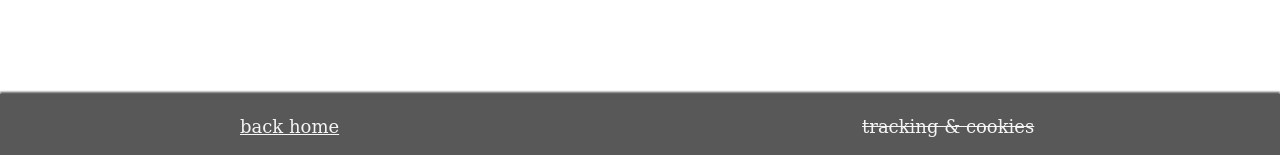
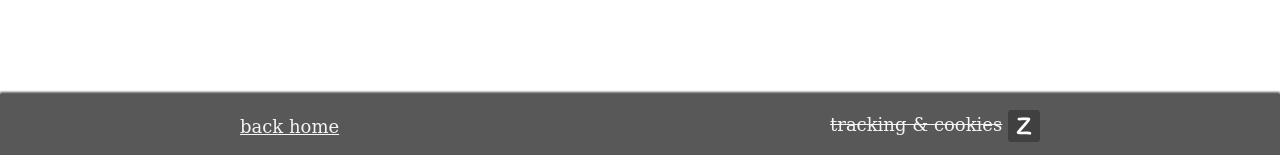
Before and after one commit to ZackDev/zackdev.github.io, a Jekyll site: the page built from pages/archive.md, in a window 1280 px wide. Shown: the part 742-897 px from the top of the page. Built offline with Jekyll 4.4.1, drawn with Linux system fonts in a browser that asks for light colours.

Commit message:
reenabled logo

```diff
--- a/_layouts/default.html
+++ b/_layouts/default.html
@@ -11,10 +11,8 @@
     <script type="text/javascript" src="/assets/js/main.js"></script>
     <script type="text/javascript" src="/assets/js/highcharts.min.js"></script>
     <link href="/assets/css/style.css" rel="stylesheet" type="text/css">
-    <!--
     <link rel="icon" type="image/png" sizes="16x16" href="/assets/img/favicon-16x16.png">
     <link rel="icon" type="image/png" sizes="32x32" href="/assets/img/favicon-32x32.png">
-    -->
   </head>
   <body>
     <!-- header start -->
@@ -41,7 +39,7 @@
         {% else %}
         <div></div>
         {% endif %}
-        <div id="site-details"><s>tracking & cookies</s>&nbsp;<!-- <img src="/assets/icons/z.png" style="vertical-align: middle;"/> --></div>
+        <div id="site-details"><s>tracking & cookies</s>&nbsp;<img src="/assets/icons/z.png" style="vertical-align: middle;"/></div>
       </footer>
     </div>
     <!-- footer end -->
```
